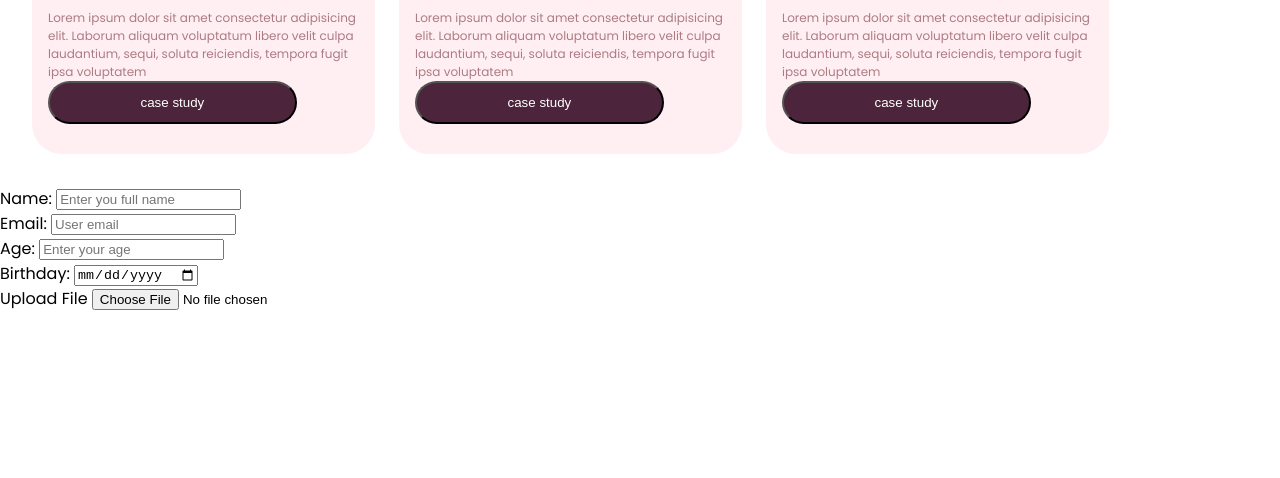
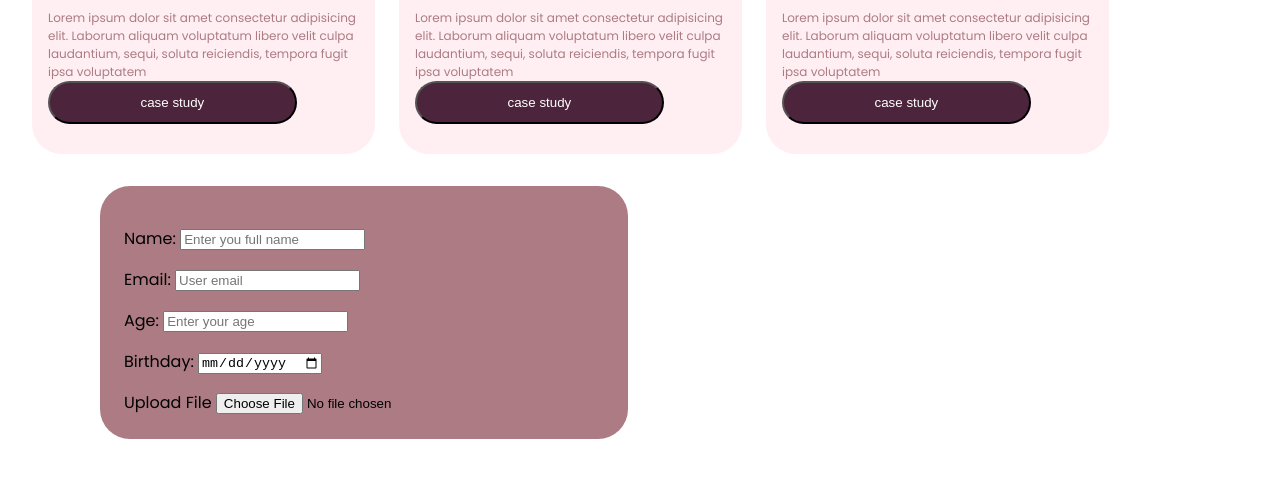
Before and after one commit to alpha145-m/alpha-portfolio, a plain HTML site: page index.html in a window 1280 px wide. Shown: the part 1042-1520 px from the top of the page. Before the commit the page ends 1353 px from the top, so only its background shows below. Drawn offline with Linux system fonts and the light colour scheme; a web font is replaced by a local one.

Commit message:
just some changes in css

```diff
--- a/assets/styles/index.css
+++ b/assets/styles/index.css
@@ -149,18 +149,17 @@ cursor: pointer;
     padding-right: var(--padding-horizantal);
     padding: 20px;
 }
-#contractsection{
+#contactsection{
     padding-left: var(--padding-horizantal);
     padding-right: var(--padding-horizantal);
     height: 60vh;
 }
-#contactsection>form>{
+#contactsection>form{
     padding: 24px;
     width: 60vh;
     background-color: var(--secondary-color);
     border-radius: 30px;
 }
-#contactsection>form>div>{
+#contactsection>form>div{
     margin-top: 16px;
 }
-#contactsection>form>div>{}
```
